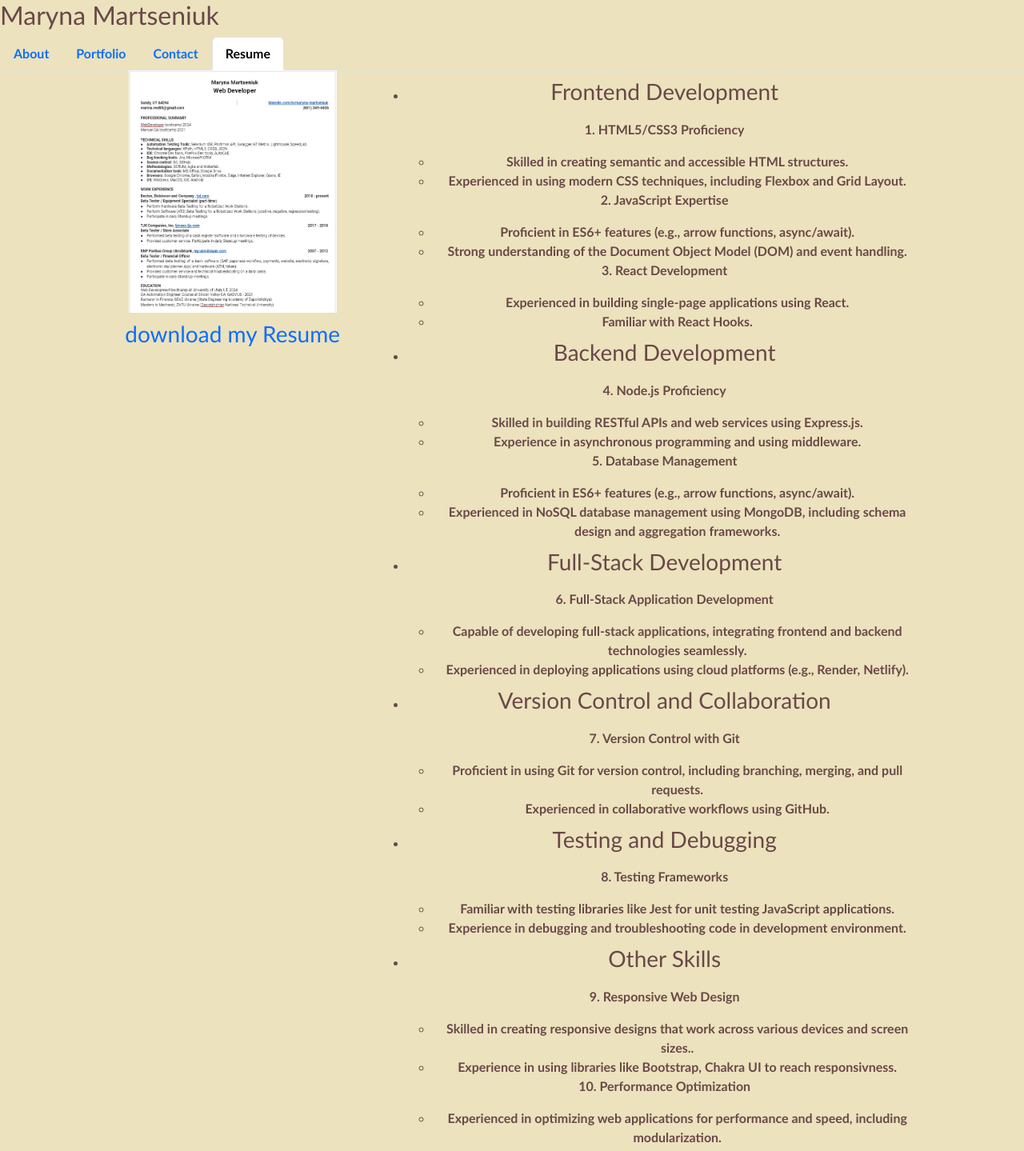
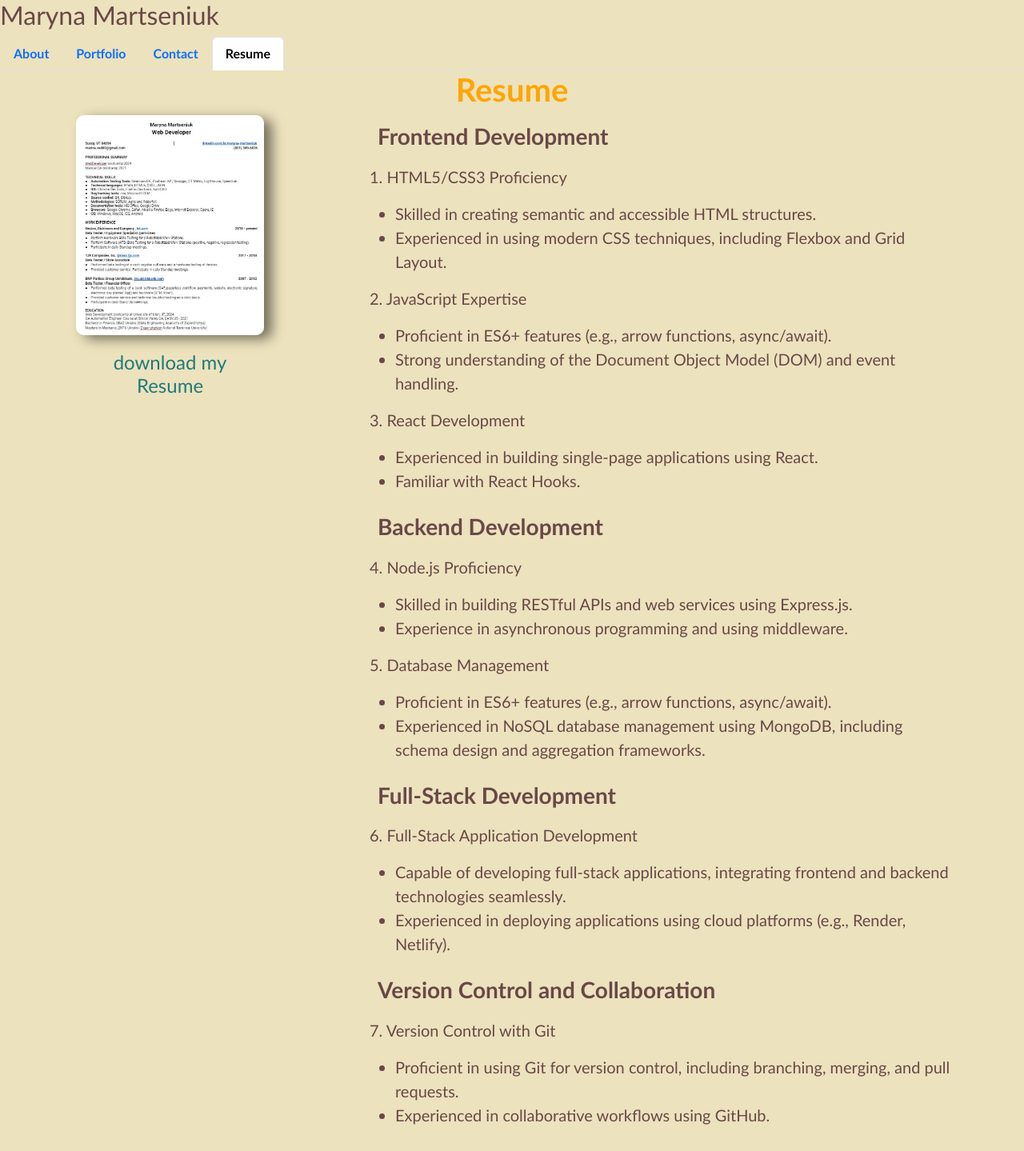
Before and after one commit to MarynaMartseniuk/myPortfolio-React-ch20, a React (Vite) app: page /Resume in a window 1280 px wide. Shown: the top 1439 px of the page at 80% size. Built offline with nearby package versions, Linux system fonts and the light colour scheme.

Commit message:
add style to Resume pg

```diff
--- a/src/App.css
+++ b/src/App.css
@@ -19,7 +19,7 @@ body, html {
 
 .mainContainer {
     /* background-color: var(--lGreen); */
-    width: 80%;
+    width: 90%;
     display: flex;
     align-self: center;
     justify-content: space-around;
--- a/src/pages/Resume.css
+++ b/src/pages/Resume.css
@@ -1,3 +1,20 @@
-#myResume {
+h3 {
+    font-weight: 600;
+}
 
+#resumeImg{
+    width: 90%;
+    border-radius: 10px;
+    box-shadow: 10px 5px 15px 0px rgba(0, 0, 0, 0.5);
 }
+
+#resumeLink {
+    padding: 20px;
+    color: var(--aqua);
+}
+
+#mySkills {
+    text-align: left;
+    font-size: 20px;
+    font-weight: 400;
+}
--- a/src/pages/Resume.jsx
+++ b/src/pages/Resume.jsx
@@ -1,22 +1,24 @@
 import myResume from '../utils/images/resume.jpg';
 import myResumeFile from '../utils/resumeMarynaM.pdf'
 import '../App.css';
+import './Resume.css'
 
 export default function Resume() {
     return (
-      <div className="container text-center pageContainer">
+      <div className="container text-center">
+        <h1 className="pageHeader">Resume</h1>
         <div class="row">
 
-          <div id="myResume" class="col-4">
-            <img src={myResume} width="80%"/>
+          <div id="myResume" class="col-3">
+            <img src={myResume} id="resumeImg"/>
             <a href={ myResumeFile } download>
-              <h3>download my Resume</h3>
+              <h4 id="resumeLink">download my Resume</h4>
             </a>
           </div>
-
+          <div class="col-1"></div>
           <div id="mySkills" class="col-8">
-          <ul>
-              <li id="frontEnd">
+            <div>
+              <div id="frontEnd">
                   <h3>Frontend Development</h3>
                   <div>
                     <p>1. HTML5/CSS3 Proficiency</p>
@@ -51,8 +53,8 @@ export default function Resume() {
                       </li>
                     </ul>
                   </div>
-              </li>
-              <li id="backEnd">
+              </div>
+              <div id="backEnd">
                   <h3>Backend Development</h3>
                   <div>
                     <p>4. Node.js Proficiency</p>
@@ -76,8 +78,8 @@ export default function Resume() {
                       </li>
                     </ul>
                   </div>
-              </li>
-              <li id="fullStack">
+              </div>
+              <div id="fullStack">
                   <h3>Full-Stack Development</h3>
                   <div>
                     <p>6. Full-Stack Application Development</p>
@@ -90,8 +92,8 @@ export default function Resume() {
                       </li>
                     </ul>
                   </div>
-              </li>
-              <li id="Git" >
+              </div>
+              <div id="Git" >
                   <h3>Version Control and Collaboration</h3>
                   <div>
                     <p>7. Version Control with Git</p>
@@ -104,8 +106,8 @@ export default function Resume() {
                       </li>
                     </ul>
                   </div>
-              </li>
-              <li id="TestDebug" >
+              </div>
+              <div id="TestDebug" >
                   <h3>Testing and Debugging</h3>
                   <div>
                     <p>8. Testing Frameworks</p>
@@ -118,8 +120,8 @@ export default function Resume() {
                       </li>
                     </ul>
                   </div>
-              </li>
-              <li id="otherSkills">
+              </div>
+              <div id="otherSkills">
                   <h3>Other Skills</h3>
                   <div>
                     <p>9. Responsive Web Design</p>
@@ -140,8 +142,8 @@ export default function Resume() {
                       </li>
                     </ul>
                   </div>
-              </li>
-            </ul>
+              </div>
+            </div>
           </div>
 
         </div>
```
Also changed, not shown: src/utils/images/resume.jpg.
